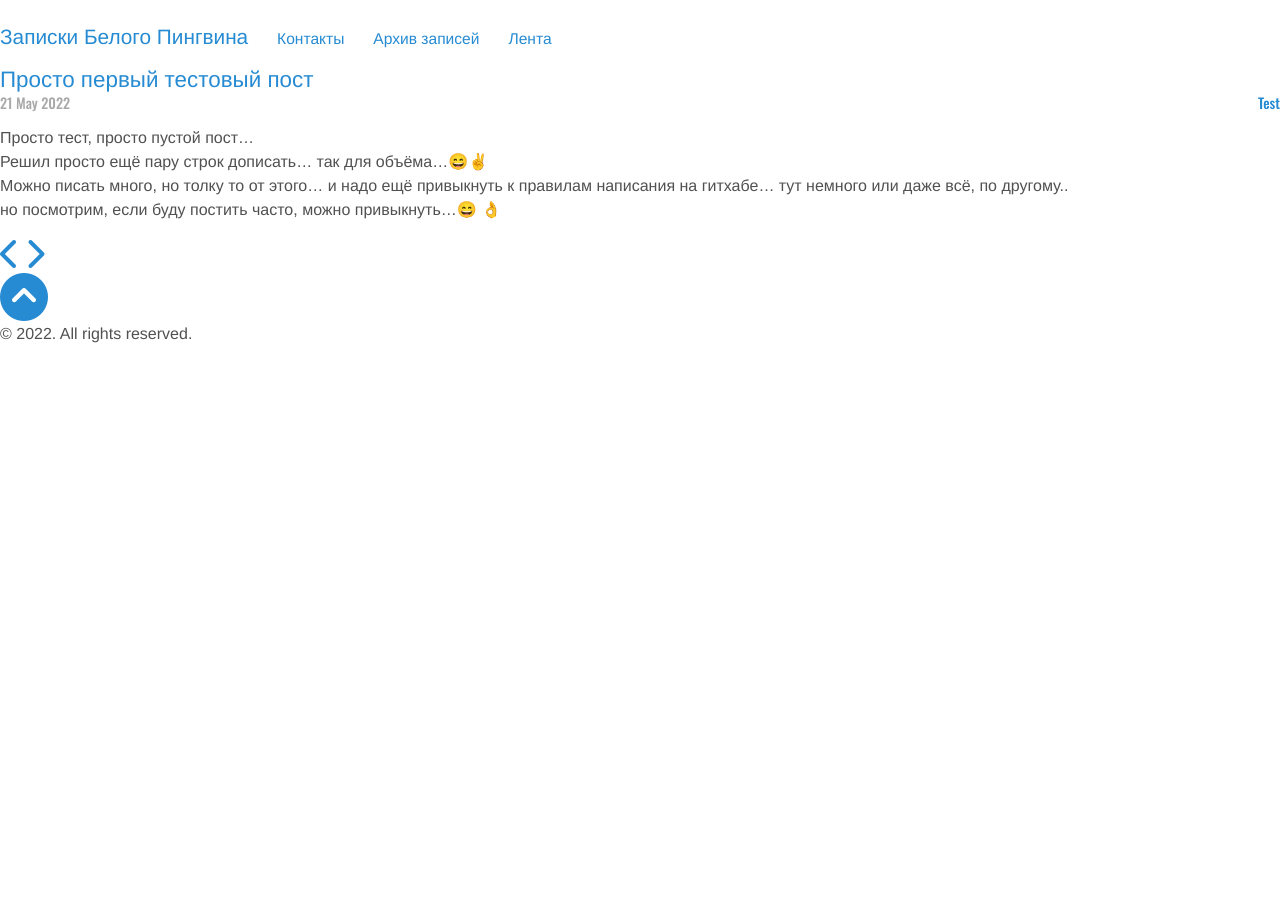
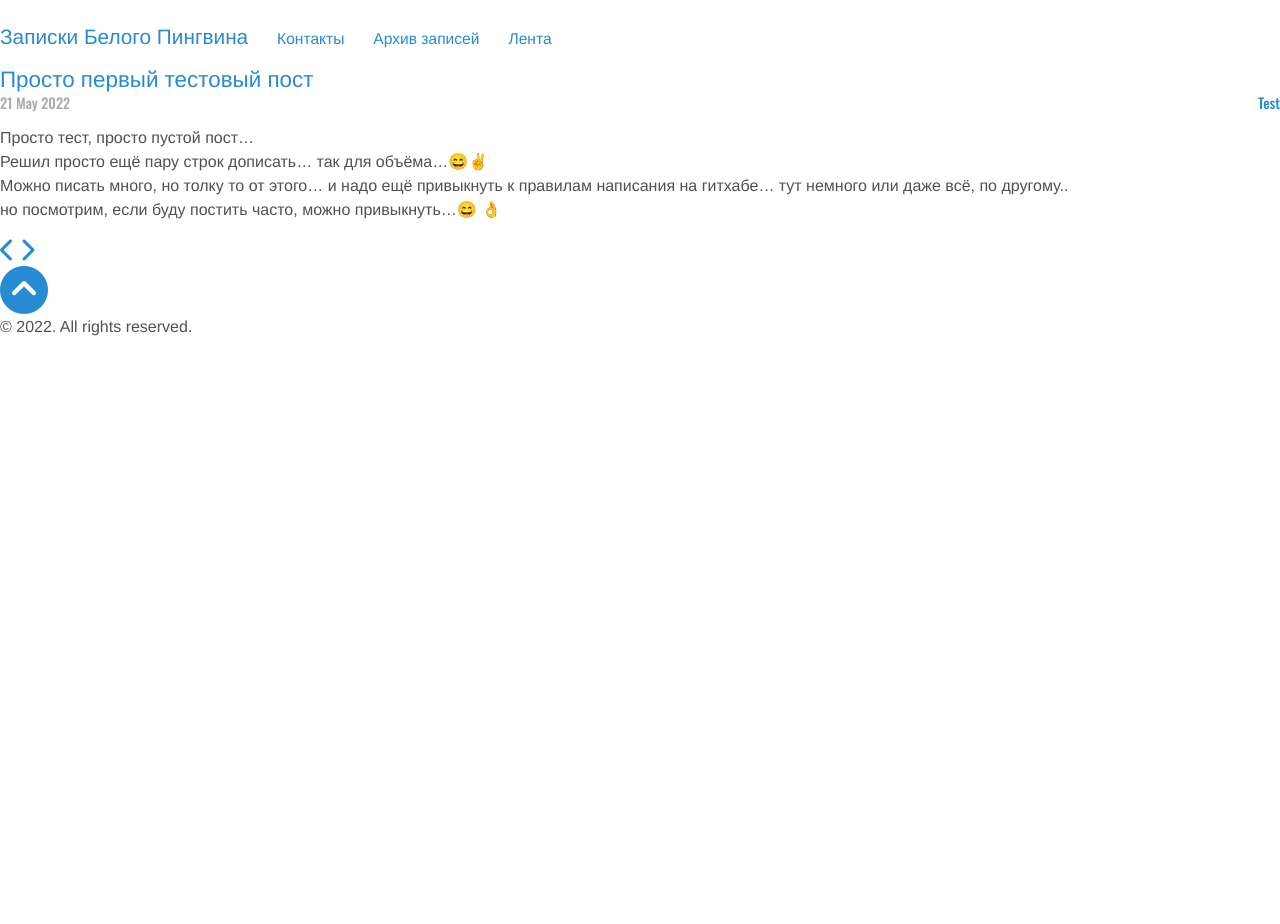
Before and after one commit to whitepingvin/blog, a Jekyll site: the page built from index.html, in a window 1280 px wide. Built offline with Jekyll 4.4.1, drawn with Linux system fonts in a browser that asks for light colours; nearby versions of some CDN libraries; emoji names are drawn with the system emoji font; the list of posts is cut into pages by our own code.

Commit message:
Update style.css

```diff
--- a/css/style.css
+++ b/css/style.css
@@ -242,6 +242,6 @@ tbody tr:nth-child(odd) th {
     color: #268bd2;
 }
 .fa-chevron-left, .fa-chevron-right {
-    font-size: 2em !important;
+    font-size: 1.5em !important;
     color: #268bd2;
 }
```
